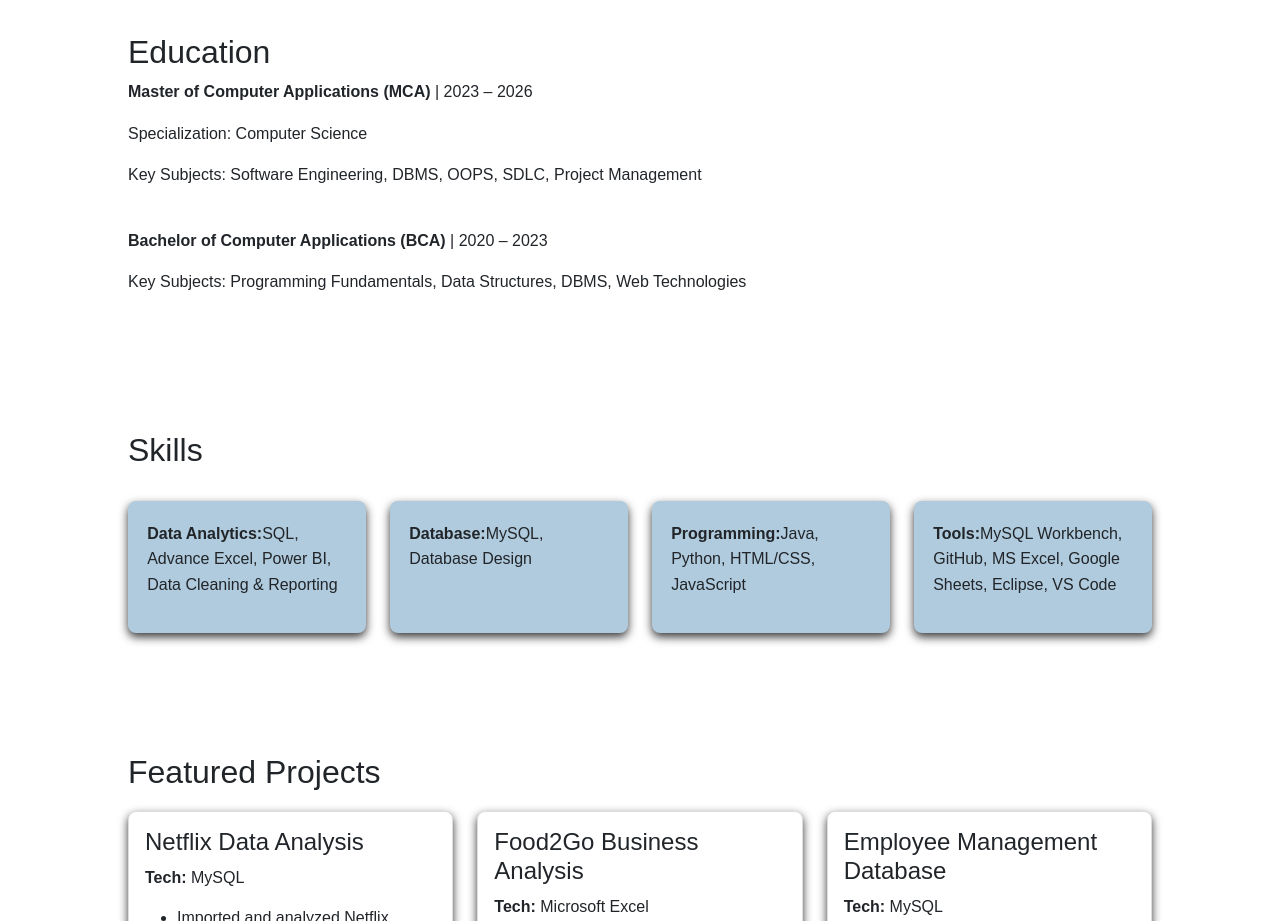
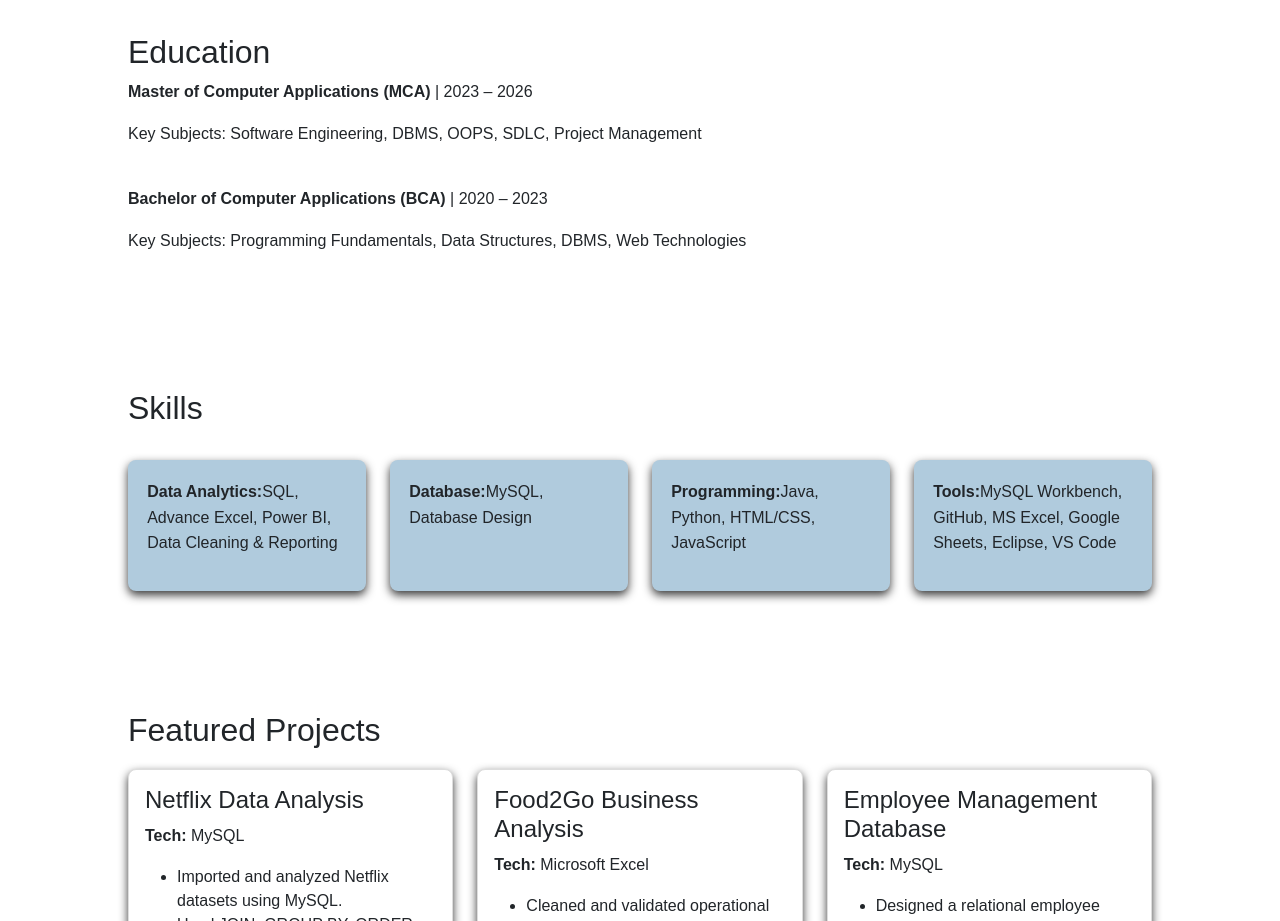
Before and after one commit to Isha1906/isha-vats-portfolio, a React (Vite) app: page / in a window 1280 px wide. Shown: the part 820-1741 px from the top of the page. Built offline with nearby package versions, Linux system fonts and the light colour scheme.

Commit message:
Refactoring portfolio

```diff
--- a/src/component/Education.jsx
+++ b/src/component/Education.jsx
@@ -4,7 +4,6 @@ const Education = () => {
       <h2>Education</h2>
 
       <p><b>Master of Computer Applications (MCA)</b> | 2023 – 2026</p>
-      <p>Specialization: Computer Science</p>
       <p>
         Key Subjects: Software Engineering, DBMS, OOPS, SDLC, Project Management
       </p>
```
